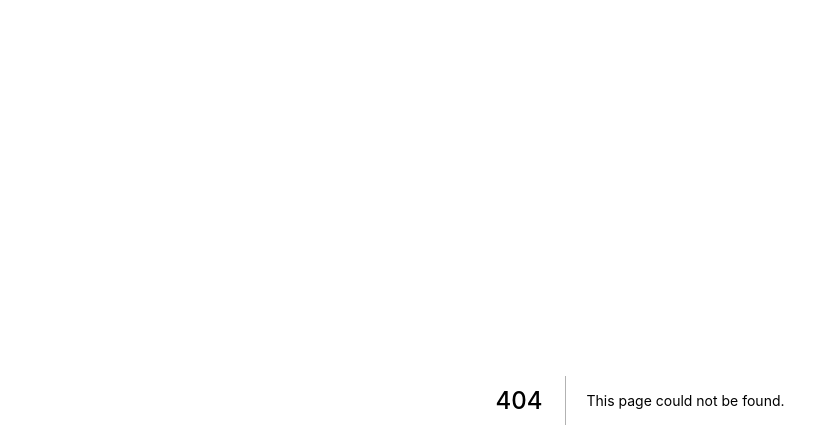
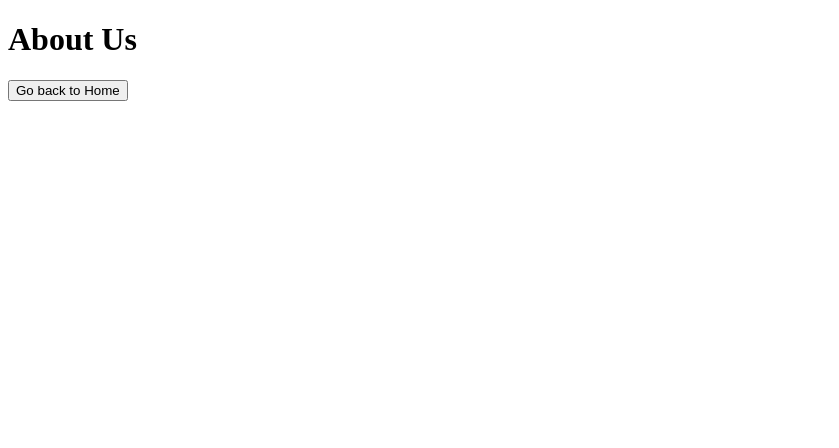
Before and after one commit to NeeasTooID/database, a Next.js app: page /about in a window 1280 px wide. Before the commit this address had no page. Shown: the top 448 px of the page, without its empty margins (0-839 px from the left). Built offline with nearby package versions, Linux system fonts and the light colour scheme.

Commit message:
Create about.js

```diff
--- /dev/null
+++ b/pages/about.js
@@ -0,0 +1,17 @@
+// pages/about.js
+import { useRouter } from 'next/router';
+
+export default function About() {
+  const router = useRouter();
+
+  const navigateToHomePage = () => {
+    router.push('/');
+  };
+
+  return (
+    <div>
+      <h1>About Us</h1>
+      <button onClick={navigateToHomePage}>Go back to Home</button>
+    </div>
+  );
+}
```
